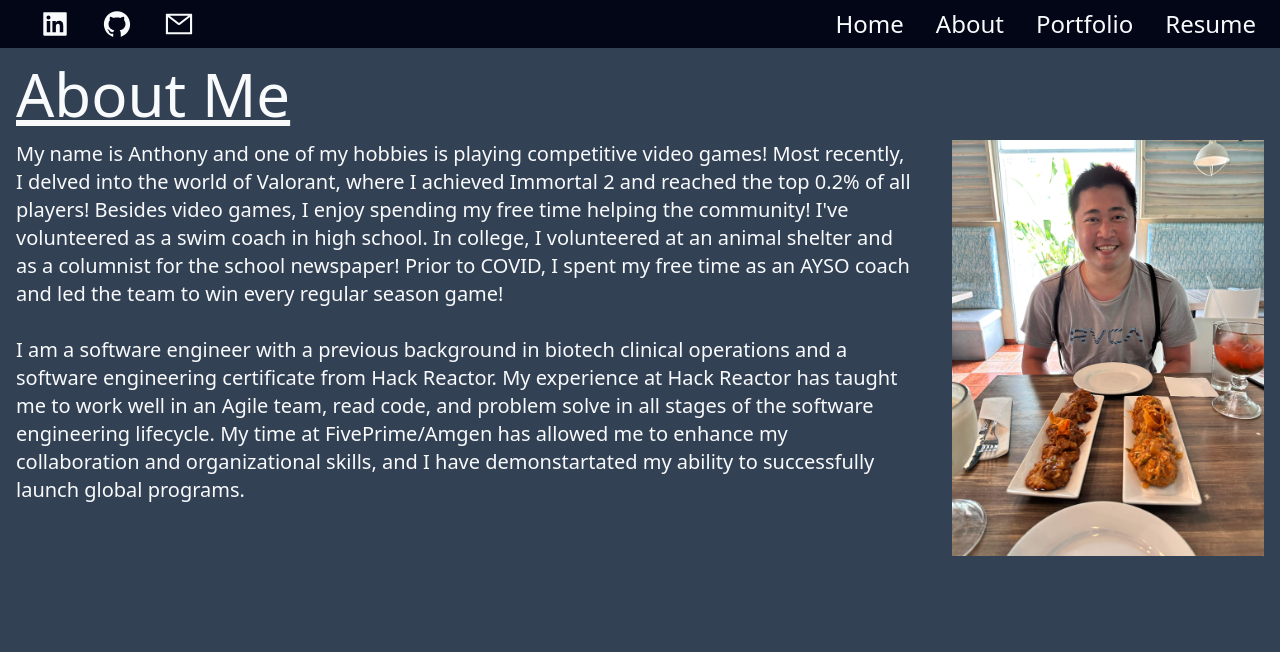
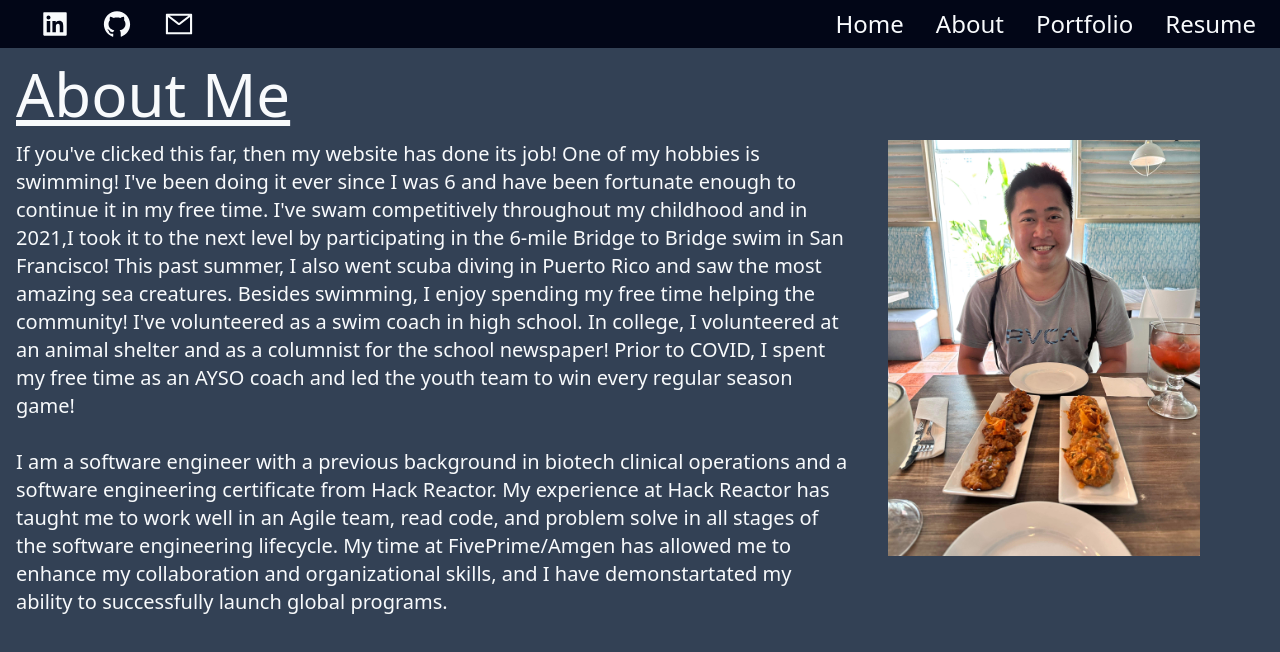
Before and after one commit to aitzeng/Personal-Website, a React (Create React App) app: page /about in a window 1280 px wide. Shown: the top 652 px of the page. Built offline with nearby package versions, Linux system fonts and the light colour scheme.

Commit message:
Updated About text

```diff
--- a/src/components/About.tsx
+++ b/src/components/About.tsx
@@ -7,8 +7,8 @@ function About() {
       <div className="content flex-col">
         <h3 className="text-slate-50 text-6xl mx-4 my-4 underline">About Me</h3>
         <div className="flex mx-4 my-4">
-          <div className='flex-col w-3/4 text-slate-50 text-xl mr-10'>
-            <p>My name is Anthony and one of my hobbies is playing competitive video games! Most recently, I delved into the world of Valorant, where I achieved Immortal 2 and reached the top 0.2% of all players!  Besides video games, I enjoy spending my free time helping the community! I've volunteered as a swim coach in high school. In college, I volunteered at an animal shelter and as a columnist for the school newspaper! Prior to COVID, I spent my free time as an AYSO coach and led the team to win every regular season game!
+          <div className='flex-col w-2/3 text-slate-50 text-xl mr-10'>
+            <p>If you've clicked this far, then my website has done its job! One of my hobbies is swimming! I've been doing it ever since I was 6 and have been fortunate enough to continue it in my free time. I've swam competitively throughout my childhood and in 2021,I took it to the next level by participating in the 6-mile Bridge to Bridge swim in San Francisco! This past summer, I also went scuba diving in Puerto Rico and saw the most amazing sea creatures. Besides swimming, I enjoy spending my free time helping the community! I've volunteered as a swim coach in high school. In college, I volunteered at an animal shelter and as a columnist for the school newspaper! Prior to COVID, I spent my free time as an AYSO coach and led the youth team to win every regular season game!
             </p>
             <br/>
             <p>I am a software engineer with a previous background in biotech clinical operations and a software engineering certificate from Hack Reactor. My experience at Hack Reactor has taught me to work well in an Agile team, read code, and problem solve in all stages of the software engineering lifecycle. My time at FivePrime/Amgen has allowed me to enhance my collaboration and organizational skills, and I have demonstartated my ability to successfully launch global programs.
```
